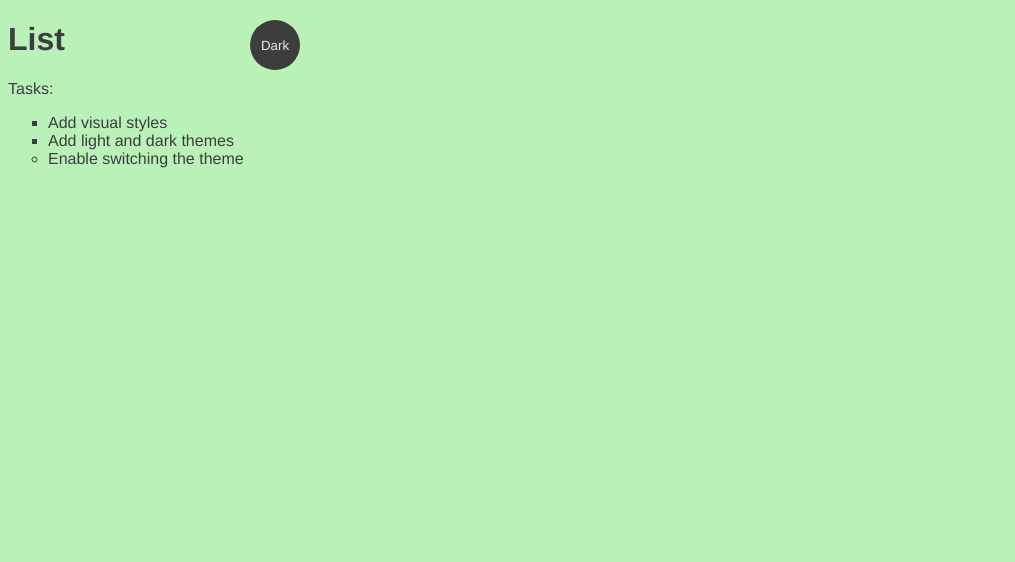
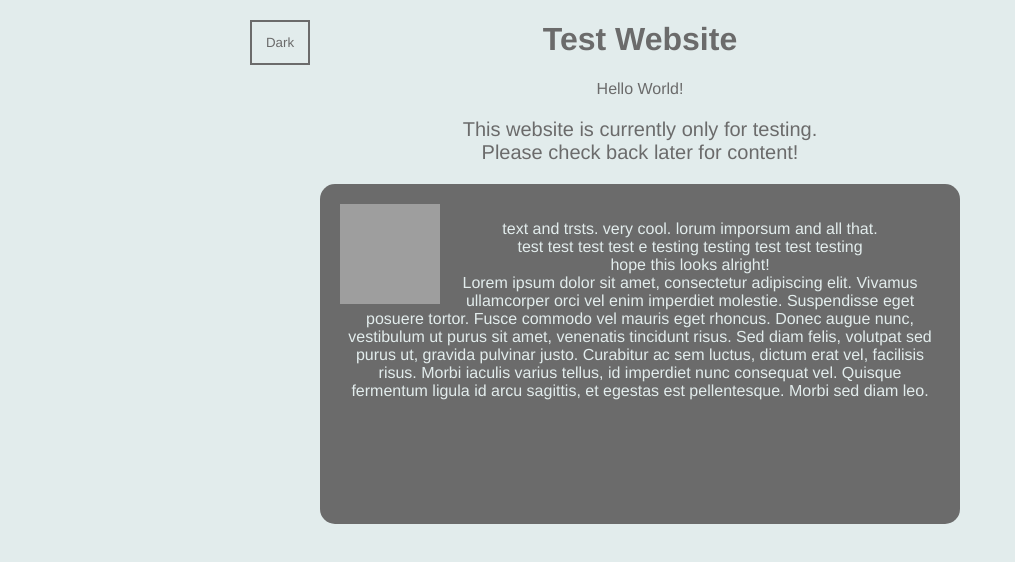
Before and after one commit to FrostedGalaxies/FrostedGalaxies.github.io, a plain HTML site: page index.html in a window 1280 px wide. Shown: the whole page, without its empty margins (0-1015 px from the left). Drawn offline with Linux system fonts and the light colour scheme; grey boxes are pictures that could not be loaded.

Commit message:
Add files via upload

```diff
--- a/index.html
+++ b/index.html
@@ -2,19 +2,22 @@
 <html lang="en" dir="ltr">
 <head>
   <meta charset="UTF-8">
-  <title>Simple Website</title>
+  <title>Test Website</title>
   <link rel="stylesheet" href="main.css">
 </head>
 <body class="light-theme">
-    <h1>List</h1>
-    <p id="msg">Tasks:</p>
-    <ul>
-        <li class="list">Add visual styles</li>
-        <li class="list">Add light and dark themes</li>
-        <li>Enable switching the theme</li>
-    </ul>
+    <h1>Test Website</h1>
+    <p id="msg">Hello World!</p>
+    <p style="font-size:20px"> This website is currently only for testing. <br> Please check back later for content!</p>
     <div>
         <button class="btn">Dark</button>
+    </div>
+    <div id="rcorners">
+      <img src="https://f2.toyhou.se/file/f2-toyhou-se/images/31201896_sC4eiHG6j4VMpfS.png" style="float:left;" width="100" height="100">
+      <p style="font: size 25px;" style="color:#e2ecec;"> text and trsts. very cool. lorum imporsum and all that.
+        <br> test test test test e testing testing test test testing
+        <br> hope this looks alright!
+        <br> Lorem ipsum dolor sit amet, consectetur adipiscing elit. Vivamus ullamcorper orci vel enim imperdiet molestie. Suspendisse eget posuere tortor. Fusce commodo vel mauris eget rhoncus. Donec augue nunc, vestibulum ut purus sit amet, venenatis tincidunt risus. Sed diam felis, volutpat sed purus ut, gravida pulvinar justo. Curabitur ac sem luctus, dictum erat vel, facilisis risus. Morbi iaculis varius tellus, id imperdiet nunc consequat vel. Quisque fermentum ligula id arcu sagittis, et egestas est pellentesque. Morbi sed diam leo.</p>
     </div>
     <script src="app.js"></script>
     <noscript>Please enable JavaScript in order to view the full site.</noscript>
--- a/main.css
+++ b/main.css
@@ -1,24 +1,38 @@
 :root {
-    --green: #b9f1b9;
-    --white: #e7e7e7;
-    --black: #3d3d3d;
+    --green: #e2ecec;
+    --white: #ffffff;
+    --black: #6b6b6b;
   }
   .btn {
     position: absolute;
     top: 20px;
     left: 250px;
-    height: 50px;
-    width: 50px;
-    border-radius: 50%;
-    border: none;
+    height: 45px;
+    width: 60px;
+    /* border-radius: 50%; */
+    border: 2px solid var(--btnFontColor);
     color: var(--btnFontColor);
     background-color: var(--btnBg);
+    transition-duration: 0.4s;
+  }
+  .btn:hover {
+    background-color: var(--btnFontColor);
+    color: var(--btnBg);
   }
   .btn:focus { outline-style: none; }
   * {
-    color: var(--fontColor);
     font-family: helvetica;
   }
+  #rcorners {
+    margin: auto;
+    border-radius: 15px;
+    background: var(--btnFontColor);
+    padding: 20px;
+    width: 600px;
+    height: 300px;
+    color: var(--bg);
+  }
+
 
   body {
       background: var(--bg);
@@ -26,6 +40,11 @@
 
 body {
     font-family: monospace;
+    text-align: center;
+    color: var(--fontColor);
+}
+h1 {
+  text-align: center;
 }
 
 ul {
@@ -42,12 +61,12 @@ li {
   .light-theme {
     --bg: var(--green);
     --fontColor: var(--black);
-    --btnBg: var(--black);
-    --btnFontColor: var(--white);
+    --btnBg: var(--green);
+    --btnFontColor: var(--black);
   }
   .dark-theme {
     --bg: var(--black);
     --fontColor: var(--green);
-    --btnBg: var(--white);
-    --btnFontColor: var(--black);
+    --btnBg: var(--black);
+    --btnFontColor: var(--white);
   }
```
